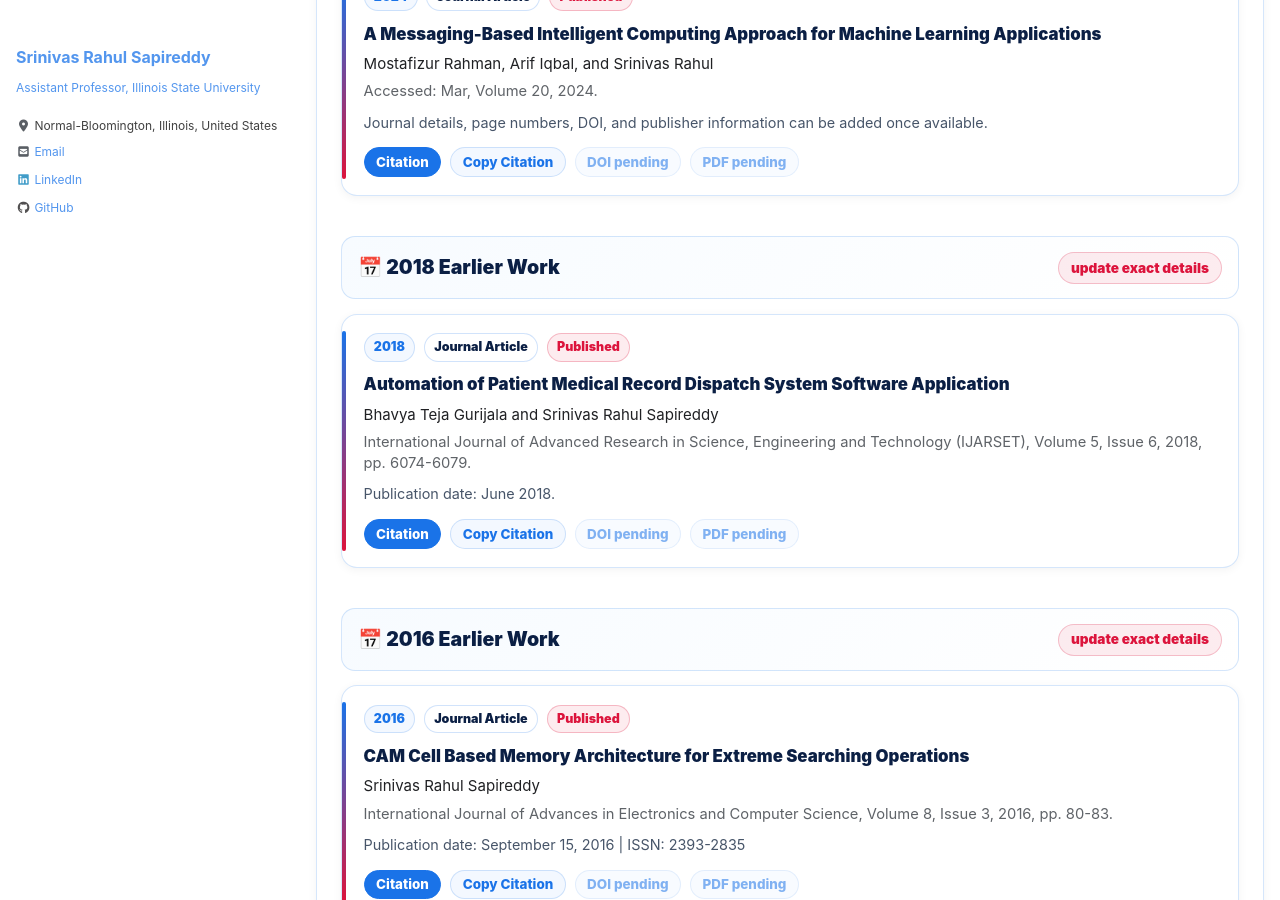
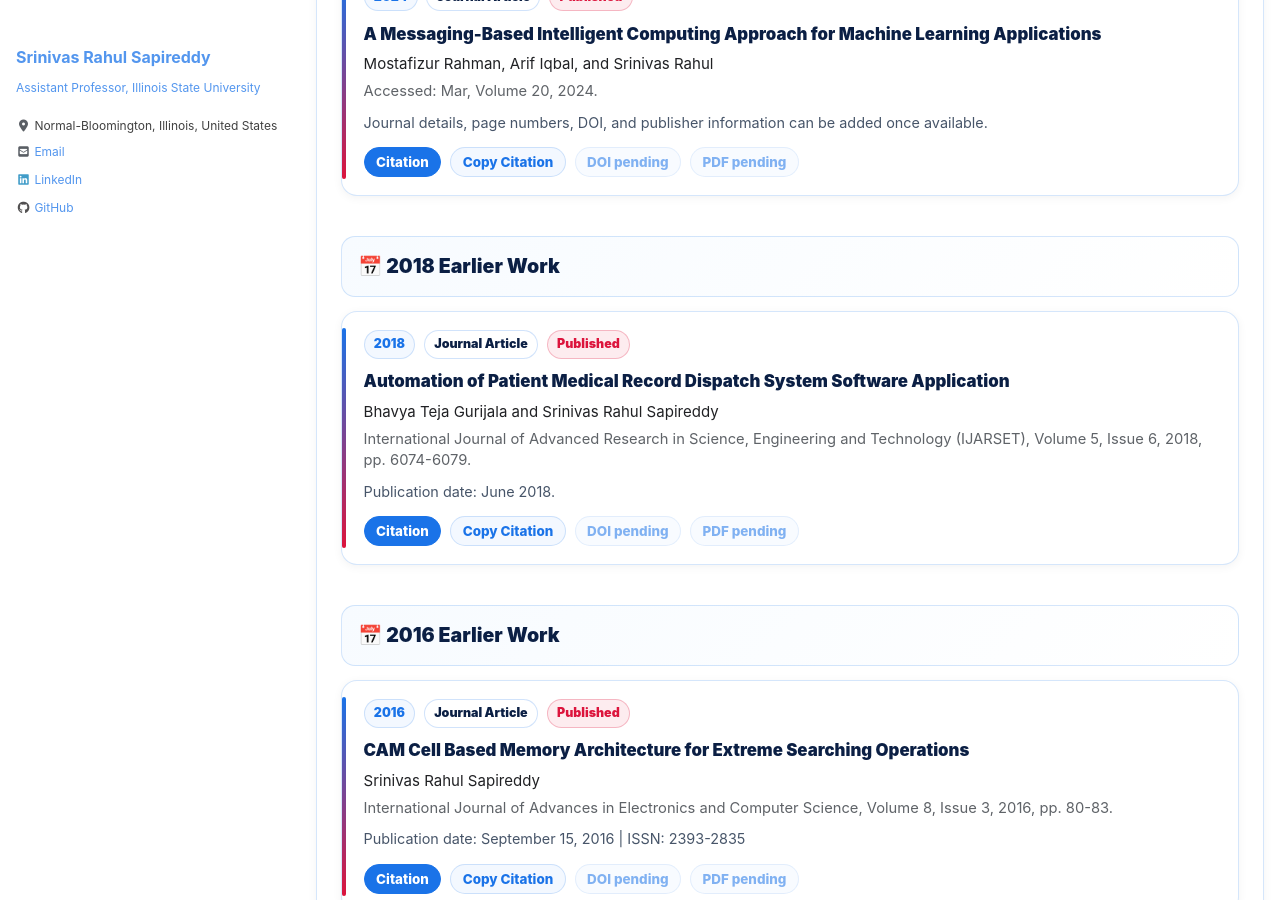
Before and after one commit to srsapireddy/srsapireddy.github.io, a Jekyll site: the page built from _pages/publications.md, in a window 1280 px wide and 900 px high, scrolled down 3557 px. Built offline with Jekyll 4.4.1, drawn with Linux system fonts in a browser that asks for light colours; cached includes are drawn as plain includes; nearby versions of some CDN libraries.

Commit message:
Update publications.md

```diff
--- a/_pages/publications.md
+++ b/_pages/publications.md
@@ -1113,7 +1113,6 @@ author_profile: true
     <div class="year-section" data-year-section="2018">
       <div class="year-header">
         <div class="year-title">📅 2018 Earlier Work</div>
-        <div class="year-pill">update exact details</div>
       </div>
 
      <div class="publication-card" data-type="journal earlier">
@@ -1151,7 +1150,6 @@ author_profile: true
         <div class="year-section" data-year-section="2016">
           <div class="year-header">
             <div class="year-title">📅 2016 Earlier Work</div>
-            <div class="year-pill">update exact details</div>
           </div>
 
      <div class="publication-card" data-type="journal earlier">
```
